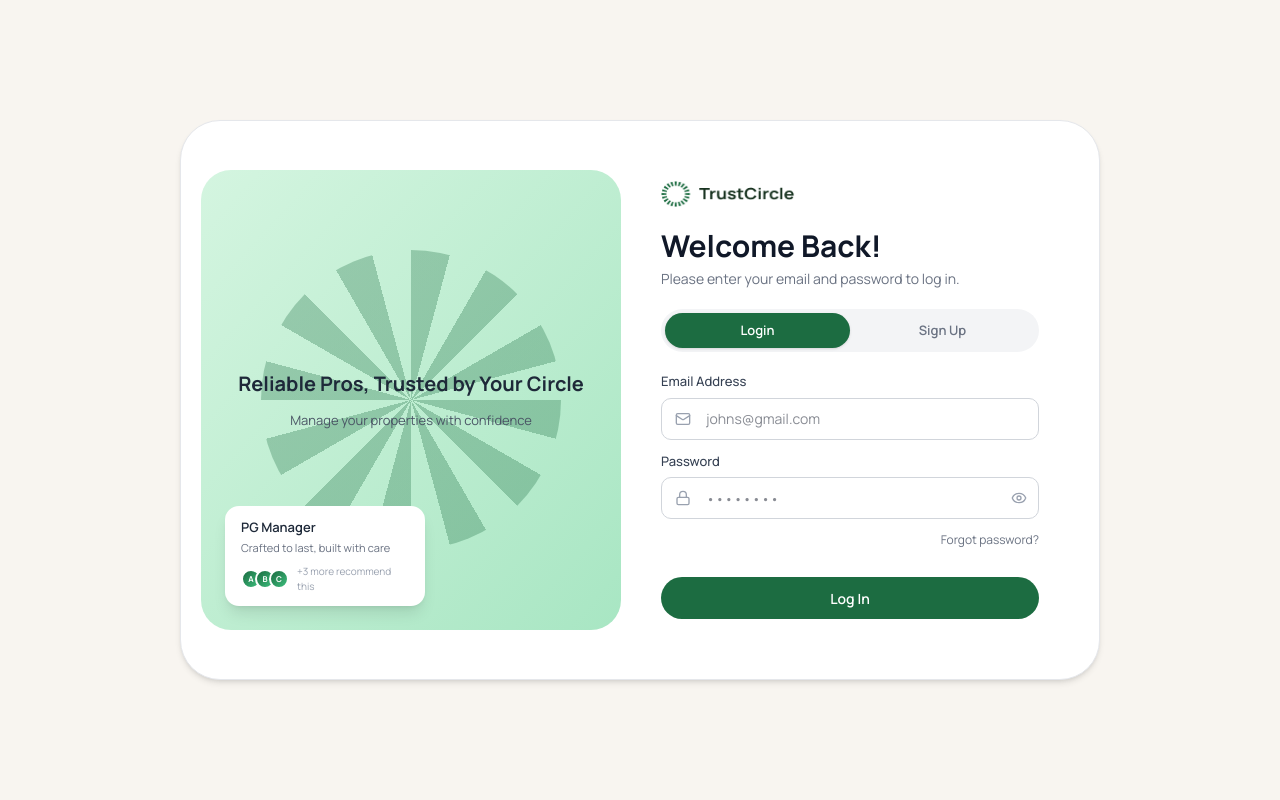
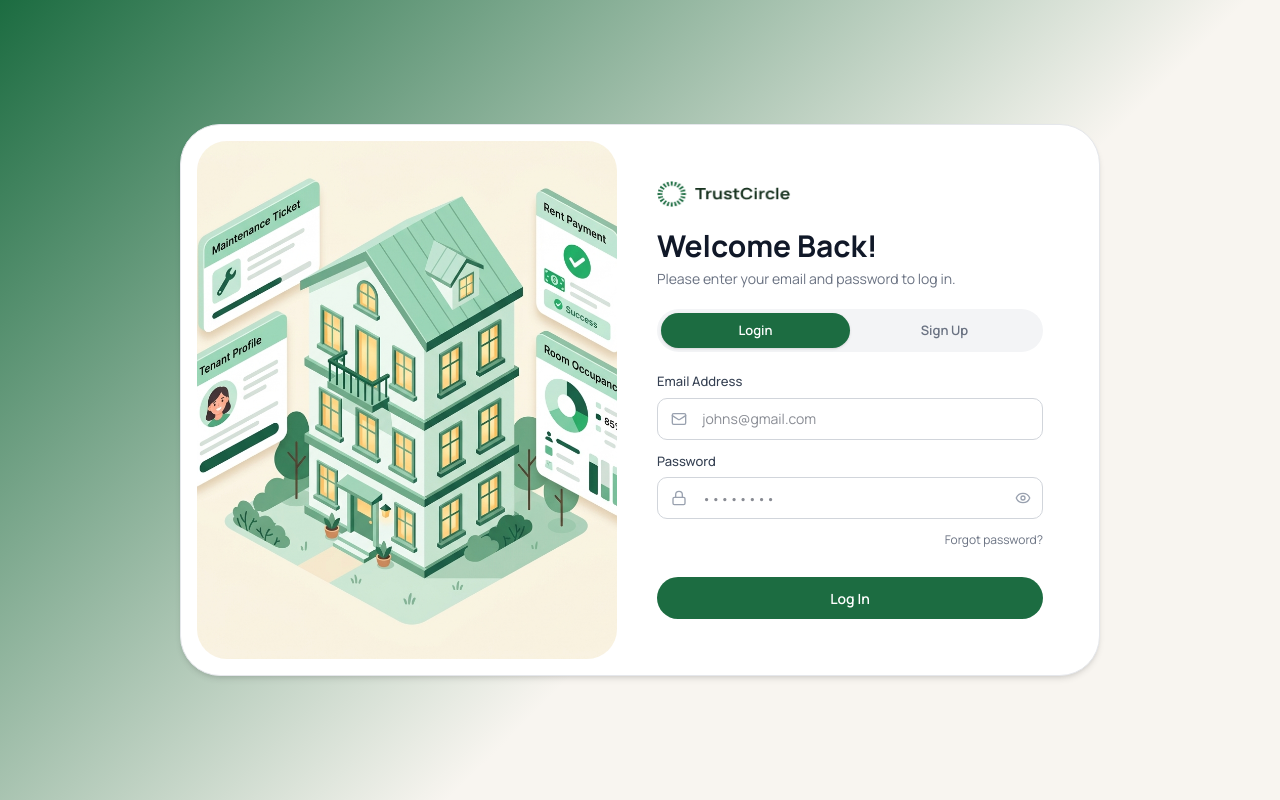
Before and after one commit to Hardik0110/PG, a React (Vite) app: page / in a window 1280 px wide. Built offline with nearby package versions, Linux system fonts and the light colour scheme.

Commit message:
feat: polish auth page, update room status styling, remove appearance settings

```diff
--- a/src/pages/AuthPage.tsx
+++ b/src/pages/AuthPage.tsx
@@ -1,6 +1,7 @@
 import { useState } from 'react';
 import { useNavigate } from 'react-router-dom';
 import { Mail, Lock, Eye, EyeOff, User, Loader2 } from 'lucide-react';
+import { motion } from 'framer-motion';
 import { setToken } from '../lib/api';
 
 function AuthPage() {
@@ -71,43 +72,18 @@ function AuthPage() {
     }`;
 
   return (
-    <div className="min-h-screen bg-[#F8F5F0] flex items-center justify-center p-4 md:p-6">
-      <div className="w-full max-w-[920px] bg-white shadow-md p-5 rounded-[40px] border border-gray-200">
+    <div className="h-screen flex items-center justify-center p-4 md:p-6" style={{ background: 'linear-gradient(135deg, #1C6C41 0%, #F8F5F0 60%)' }}>
+      <div className="w-full max-w-[920px] bg-white shadow-md p-4 rounded-[40px] border border-gray-200">
         <div className="w-full flex flex-col-reverse md:flex-row">
 
           {/* Left Column — Decorative image panel */}
           <div className="w-full flex items-center justify-center md:max-w-[420px] mt-6 md:mt-0">
-            <div className="relative w-full rounded-[30px] overflow-hidden bg-gradient-to-br from-[#d4f5e0] to-[#a8e6c3] flex items-center justify-center min-h-[380px] md:min-h-[460px]">
-              {/* Sunburst decorative background */}
-              <div className="absolute inset-0 flex items-center justify-center opacity-30">
-                <div className="w-[300px] h-[300px] rounded-full" style={{
-                  background: 'repeating-conic-gradient(#1C6C41 0deg 15deg, transparent 15deg 30deg)',
-                }} />
-              </div>
-              {/* Content */}
-              <div className="relative z-10 text-center px-6">
-                <h2 className="text-[18px] md:text-[20px] font-bold text-gray-800 mb-3">
-                  Reliable Pros, Trusted by Your Circle
-                </h2>
-                <p className="text-[13px] text-gray-600">
-                  Manage your properties with confidence
-                </p>
-              </div>
-              {/* Floating card */}
-              <div className="absolute bottom-6 left-6 bg-white rounded-xl shadow-lg px-4 py-3 max-w-[200px]">
-                <p className="text-[13px] font-semibold text-gray-800">PG Manager</p>
-                <p className="text-[11px] text-gray-500 mt-0.5">Crafted to last, built with care</p>
-                <div className="flex items-center gap-1 mt-2">
-                  <div className="flex -space-x-1.5">
-                    {[0, 1, 2].map(i => (
-                      <div key={i} className="w-5 h-5 rounded-full bg-gradient-to-br from-[#1C6C41] to-[#3DBF7E] border-2 border-white text-[8px] text-white flex items-center justify-center font-bold">
-                        {String.fromCharCode(65 + i)}
-                      </div>
-                    ))}
-                  </div>
-                  <span className="text-[10px] text-gray-400 ml-1">+3 more recommend this</span>
-                </div>
-              </div>
+            <div className="relative w-full h-full rounded-[30px] overflow-hidden">
+              <img
+                src="/login-hero.png"
+                alt="PG Management illustration"
+                className="w-full h-full object-cover"
+              />
             </div>
           </div>
 
@@ -126,27 +102,43 @@ function AuthPage() {
             </p>
 
             {/* Toggle Tabs */}
-            <div className="flex w-full bg-[#F3F4F6] rounded-full p-1 mb-5">
+            <div className="relative flex w-full bg-[#F3F4F6] rounded-full p-1 mb-5">
               <button
+                type="button"
                 onClick={() => { setActiveTab('login'); setErrors({}); }}
-                className={`flex-1 py-2 rounded-full text-[13px] font-semibold transition-all ${
+                className={`relative z-10 flex-1 py-2 rounded-full text-[13px] font-semibold transition-colors duration-300 ${
                   activeTab === 'login'
-                    ? 'bg-[#1C6C41] text-white shadow-sm'
+                    ? 'text-white'
                     : 'text-gray-500 hover:text-gray-700'
                 }`}
               >
                 Login
               </button>
               <button
+                type="button"
                 onClick={() => { setActiveTab('signup'); setErrors({}); }}
-                className={`flex-1 py-2 rounded-full text-[13px] font-semibold transition-all ${
+                className={`relative z-10 flex-1 py-2 rounded-full text-[13px] font-semibold transition-colors duration-300 ${
                   activeTab === 'signup'
-                    ? 'bg-[#1C6C41] text-white shadow-sm'
+                    ? 'text-white'
                     : 'text-gray-500 hover:text-gray-700'
                 }`}
               >
                 Sign Up
               </button>
+
+              {/* Animated sliding pill */}
+              <motion.div
+                className="absolute top-1 bottom-1 w-[calc(50%-4px)] bg-[#1C6C41] rounded-full shadow-sm z-0"
+                initial={false}
+                animate={{
+                  x: activeTab === 'login' ? 0 : '100%'
+                }}
+                transition={{
+                  type: 'tween',
+                  duration: 0.4,
+                  ease: 'easeInOut'
+                }}
+              />
             </div>
 
             {/* Forms */}
--- a/src/pages/Rooms.tsx
+++ b/src/pages/Rooms.tsx
@@ -12,7 +12,7 @@ import {
 
 function RoomCard({ room, formatCurrency }) {
   const isVacant = room.status === 'vacant';
-  const borderColor = isVacant ? 'border-t-[#12B76A]' : 'border-t-[#F04438]';
+  const borderColor = isVacant ? 'border-t-[#12B76A]' : 'border-t-[#EF4444]';
   const maxAmenities = 3;
 
   return (
@@ -47,10 +47,10 @@ function RoomCard({ room, formatCurrency }) {
         {/* Status badge */}
         <div className="mb-3">
           <Badge
-            variant={isVacant ? 'success' : 'danger'}
+            variant={isVacant ? 'success' : 'destructive'}
             dot
           >
-            {room.status.charAt(0).toUpperCase() + room.status.slice(1)}
+            {isVacant ? 'Vacant' : 'Room Full'}
           </Badge>
         </div>
 
--- a/src/pages/Settings.tsx
+++ b/src/pages/Settings.tsx
@@ -85,101 +85,6 @@ function SettingsPage() {
       )}
 
       <form onSubmit={handleSubmit} style={{ display: 'flex', flexDirection: 'column', gap: '6px' }}>
-        {/* Appearance */}
-        <div style={{
-          background: 'var(--color-card)',
-          borderRadius: 'var(--radius-lg)',
-          padding: '6px',
-          boxShadow: '0 1px 3px rgba(0,0,0,0.1), 0 1px 2px rgba(0,0,0,0.06)',
-          border: '1px solid var(--color-border)'
-        }}>
-          <h2 style={{
-            fontSize: '16px',
-            fontWeight: 600,
-            color: 'var(--color-foreground)',
-            marginBottom: '5px',
-            display: 'flex',
-            alignItems: 'center',
-            gap: '3px'
-          }}>
-            <Palette size={20} color='#1C6C41' />
-            Appearance
-          </h2>
-
-          <div style={{ display: 'flex', flexDirection: 'column', gap: '4px' }}>
-            <div style={{
-              display: 'flex',
-              alignItems: 'center',
-              justifyContent: 'space-between'
-            }}>
-              <div>
-                <div style={{ fontSize: '14px', fontWeight: 500, color: 'var(--color-foreground)' }}>
-                  Dark Mode
-                </div>
-                <div style={{ fontSize: '12px', color: '#9CA3AF' }}>
-                  Use dark theme for the dashboard
-                </div>
-              </div>
-              <button
-                type='button'
-                onClick={() => handleToggle('darkMode')}
-                style={{
-                  width: 48,
-                  height: 28,
-                  borderRadius: '9999px',
-                  background: settings.darkMode ? '#1C6C41' : 'var(--color-background)',
-                  border: settings.darkMode ? 'none' : '1px solid var(--color-border)',
-                  cursor: 'pointer',
-                  position: 'relative',
-                  transition: 'all 150ms ease'
-                }}
-              >
-                <div style={{
-                  width: 20,
-                  height: 20,
-                  borderRadius: '50%',
-                  background: 'white',
-                  position: 'absolute',
-                  top: 3,
-                  left: settings.darkMode ? 26 : 4,
-                  transition: 'left 150ms ease',
-                  display: 'flex',
-                  alignItems: 'center',
-                  justifyContent: 'center'
-                }}>
-                  {settings.darkMode ? <Moon size={12} color='#10B981' /> : <Sun size={12} color='#F59E0B' />}
-                </div>
-              </button>
-            </div>
-
-            <div>
-              <div style={{ fontSize: '14px', fontWeight: 500, color: 'var(--color-foreground)', marginBottom: '3px' }}>
-                Accent Color
-              </div>
-              <div style={{ display: 'flex', gap: '3px' }}>
-                {['#10B981', '#3B82F6', '#8B5CF6', '#F59E0B', '#EF4444'].map((color) => (
-                  <button
-                    key={color}
-                    type='button'
-                    onClick={() => setSettings(prev => ({ ...prev, themeColor: color }))}
-                    style={{
-                      width: 36,
-                      height: 36,
-                      borderRadius: 'var(--radius-md)',
-                      background: color,
-                      border: settings.themeColor === color ? '3px solid var(--color-foreground)' : '2px solid transparent',
-                      cursor: 'pointer',
-                      transition: 'transform 150ms ease'
-                    }}
-                    onMouseEnter={(e) => e.currentTarget.style.transform = 'scale(1.1)'}
-                    onMouseLeave={(e) => e.currentTarget.style.transform = 'scale(1)'}
-                  />
-                ))}
-              </div>
-            </div>
-          </div>
-        </div>
-
         {/* Notifications */}
         <div style={{
           background: 'var(--color-card)',
```
Also changed, not shown: public/login-hero.png (added).
